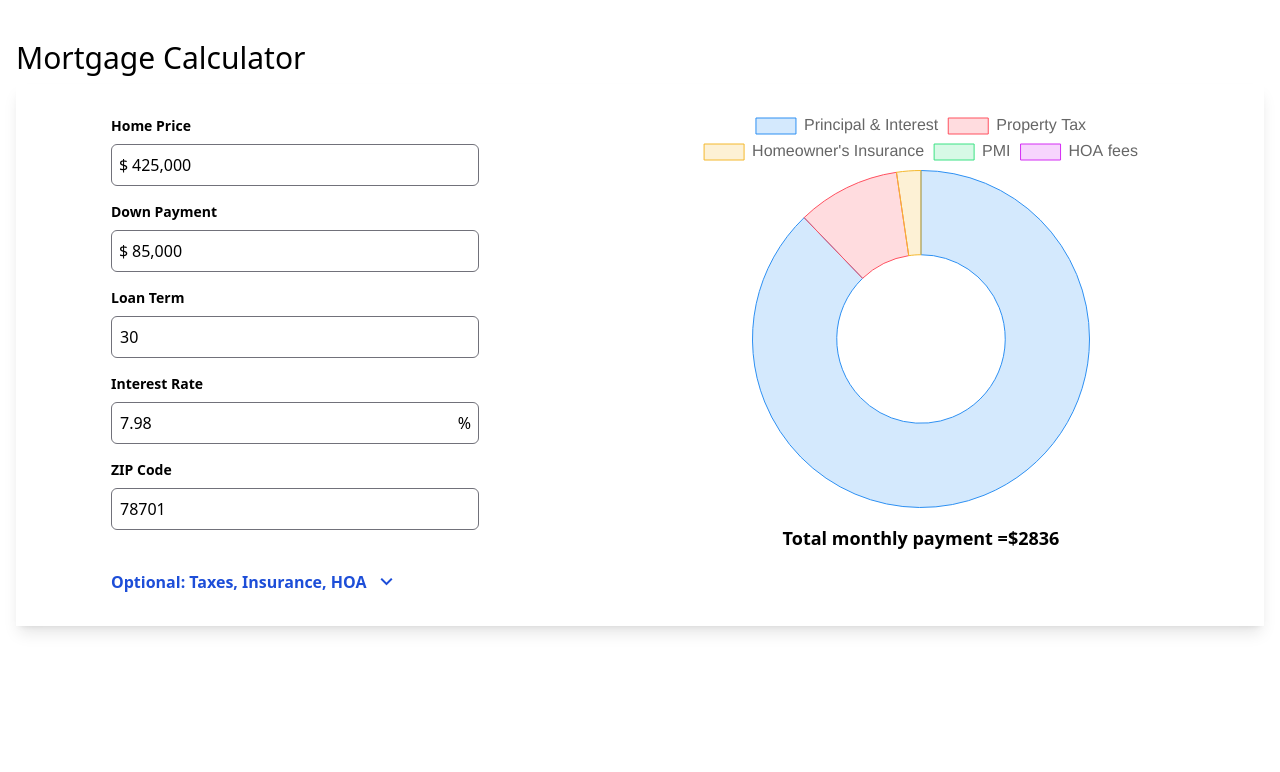
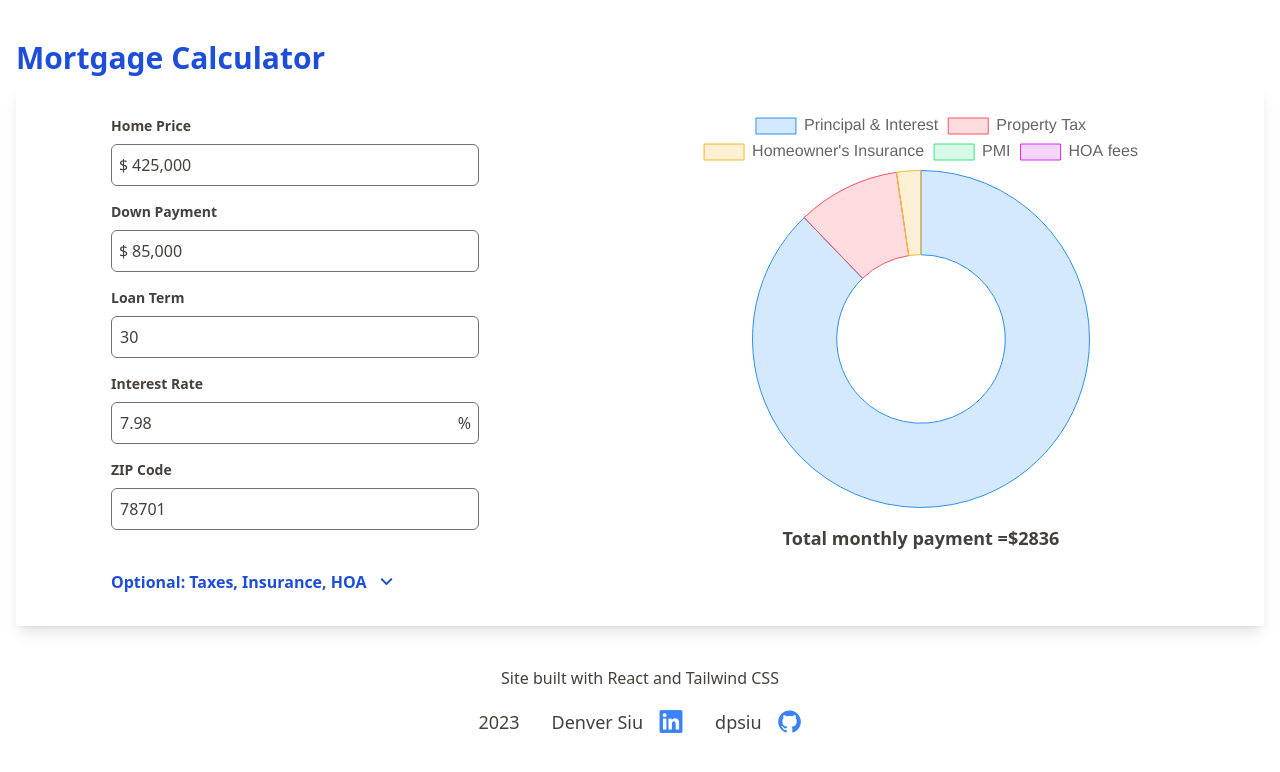
Before and after one commit to dpsiu/Mortgage-Calculator, a React (Vite) app: page / in a window 1280 px wide. Shown: the top 772 px of the page. Built offline with nearby package versions, Linux system fonts and the light colour scheme.

Commit message:
feat: add footer component and restyle
Footer added
Mortgage title added blue

```diff
--- a/components/Footer.jsx
+++ b/components/Footer.jsx
@@ -0,0 +1,28 @@
+export function Footer() {
+  return (
+    <>
+      <p className="text-center pt-10 text-stone-700 dark:text-stone-300 ">
+        Site built with React and Tailwind CSS
+      </p>
+      <div className="w-full text-lg flex justify-center items-center gap-4 text-stone-700 py-2 dark:text-white">
+        <p className="p-2">2023</p>
+        <a
+          className="flex gap-4 items-center p-2"
+          href="https://www.linkedin.com/in/denver-siu/"
+        >
+          <p className=" transition duration-200 hover:text-blue-700">
+            Denver Siu
+          </p>
+          <span className="devicon-linkedin-plain text-2xl text-blue-500 hover:text-blue-700 transition duration-150"></span>
+        </a>
+        <a
+          className="flex gap-4 items-center p-2"
+          href="https://github.com/dpsiu"
+        >
+          <p className=" transition duration-200 hover:text-blue-700">dpsiu</p>
+          <span className="devicon-github-original text-2xl text-blue-500 hover:text-blue-700 transition duration-150"></span>
+        </a>
+      </div>
+    </>
+  );
+}
--- a/components/MortgageSummary.jsx
+++ b/components/MortgageSummary.jsx
@@ -12,7 +12,7 @@ export function MortgageSummary() {
         <div className="chart-container relative h-[60vh] w-[80vw] md:h-[50vh] md:w-[40vw]">
           <PieChart id="chart" />
         </div>
-        <h3 className="relative flex text-lg font-bold my-4 md:max-w-xl ">
+        <h3 className="relative flex text-lg font-bold my-4 pb-6 md:max-w-xl ">
           Total monthly payment = <span>$</span>
           {sharedData.monthlyPayment}
         </h3>
--- a/index.html
+++ b/index.html
@@ -6,6 +6,7 @@
     <title>Mortgage Calculator</title>
     <link href="/src/App.css" rel="stylesheet" />
     <link rel="stylesheet" href="https://fonts.googleapis.com/css2?family=Material+Symbols+Outlined:opsz,wght,FILL,GRAD@24,400,0,0" />  </head>
+    <link rel="stylesheet" href="https://cdn.jsdelivr.net/gh/devicons/devicon@v2.15.1/devicon.min.css">
   <body>
     <div id="root"></div>
     <script type="module" src="/src/main.jsx"></script>
--- a/src/App.jsx
+++ b/src/App.jsx
@@ -3,14 +3,15 @@ import { MortgageCalculatorInput } from "../components/MortgageCalculatorInput";
 import { MortgageSummary } from "../components/MortgageSummary";
 import { PieChart } from "../components/PieChart";
 import { SharedContextProvider } from "./SharedContext";
+import { Footer } from "../components/Footer";
 import "./App.css";
 
 function App() {
   return (
     <>
       <SharedContextProvider>
-        <div className="flex flex-col justify-center items-center p-4 mx-auto md:max-w-7xl">
-          <h1 className="w-full text-3xl text-left pt-6 pb-2">
+        <div className="flex flex-col justify-center items-center p-4 mx-auto md:max-w-7xl text-stone-700">
+          <h1 className="w-full text-3xl text-left pt-6 pb-2 font-bold text-blue-700">
             Mortgage Calculator
           </h1>
           <div
@@ -23,6 +24,7 @@ function App() {
               <MortgageSummary />
             </div>
           </div>
+          <Footer/>
         </div>
       </SharedContextProvider>
     </>
```
